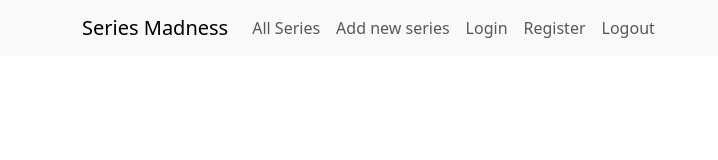
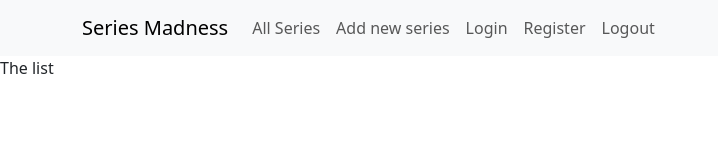
Before and after one commit to VVasilev94/SeriesMadness, a React (Vite) app in the folder client/: page /series in a window 1280 px wide. Shown: the top 160 px of the page, without its empty margins (0-718 px from the left). Built offline with nearby package versions, Linux system fonts and the light colour scheme.

Commit message:
add all series component

```diff
--- a/client/src/App.jsx
+++ b/client/src/App.jsx
@@ -3,6 +3,7 @@ import 'bootstrap/dist/css/bootstrap.min.css'
 
 import Header from "./components/header/Header"
 import Home from './components/home/Home';
+import SeriesCollection from './components/series-collection/SeriesCollection';
 
 function App() {
 
@@ -12,6 +13,7 @@ function App() {
 
     <Routes>
      <Route path='/' element={<Home/>} />
+     <Route path='/series' element={<SeriesCollection/>} />
 
     </Routes>
     </div>
--- /dev/null
+++ b/client/src/components/series-collection/SeriesCollection.jsx
@@ -0,0 +1,9 @@
+import SeriesCollectionItem from "./series-collection-item/SeriesCollectionItem"
+
+export default function SeriesCollection() {
+    return(
+        <div>
+            The list
+        </div>
+    )
+}
--- /dev/null
+++ b/client/src/components/series-collection/series-collection-item/SeriesCollectionItem.jsx
@@ -0,0 +1,7 @@
+export default function SeriesCollectionItem() {
+    return(
+        <div>
+            The list Item
+        </div>
+    )
+}
```
